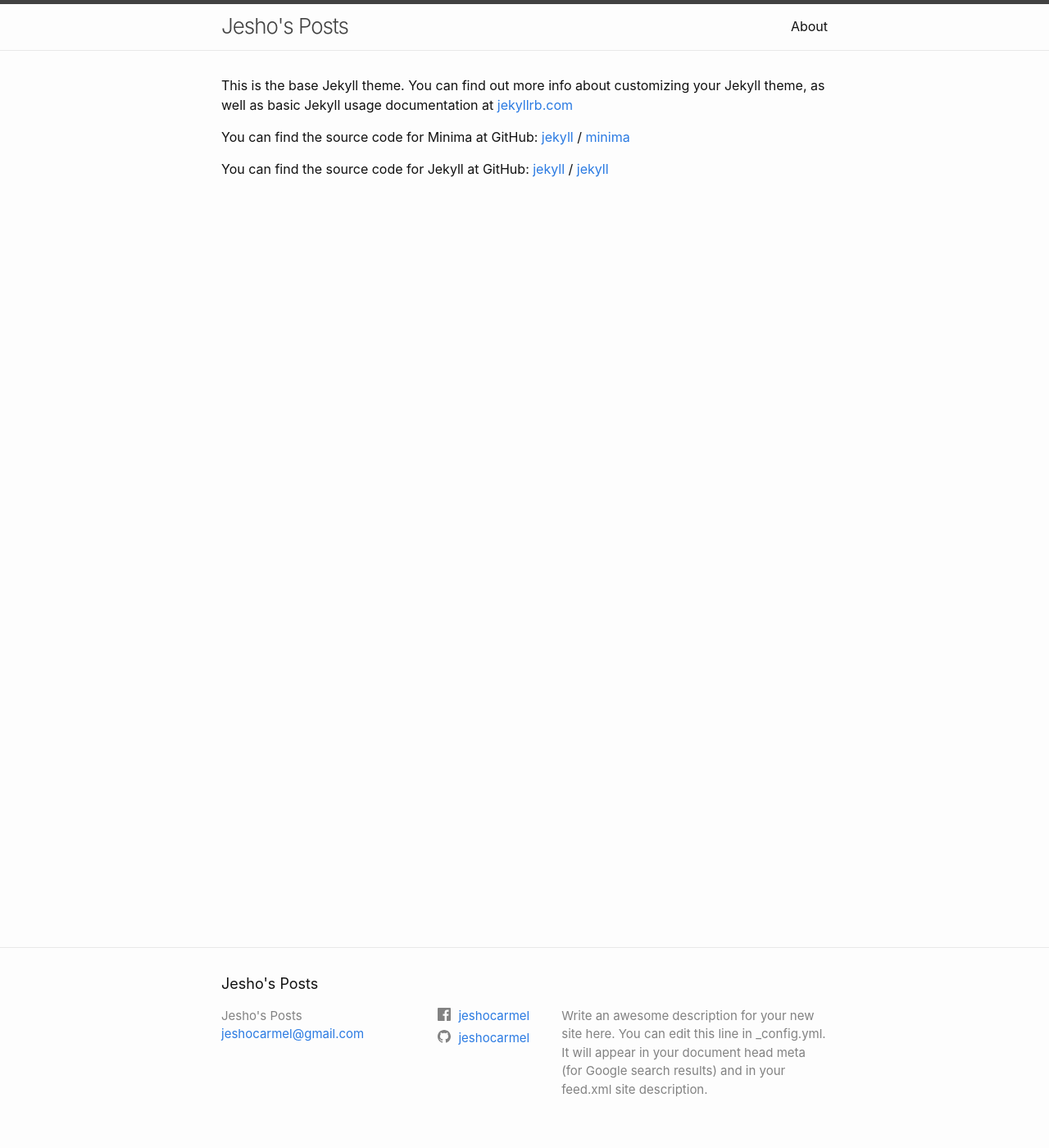
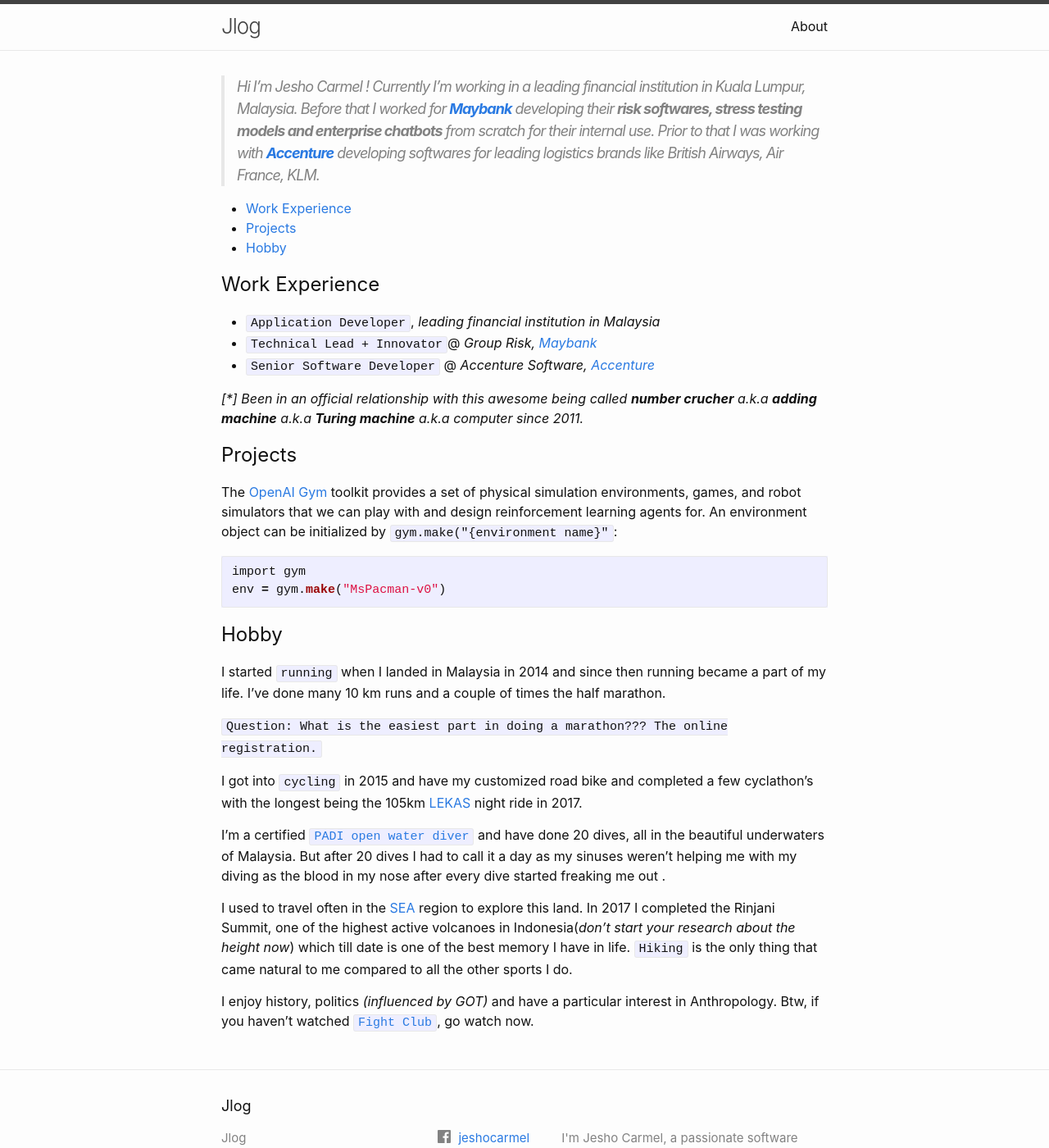
Before and after one commit to jeshocarmel/jeshocarmel.github.io, a Jekyll site: the page built from about.md, in a window 1280 px wide and 1400 px high. Shown: the whole window at 82% size. Built offline with Jekyll 4.4.1, drawn with Linux system fonts in a browser that asks for light colours; some of the changed text lies outside the part shown.

Commit message:
created about page

````diff
--- a/_config.yml
+++ b/_config.yml
@@ -13,12 +13,11 @@
 # you will see them accessed via {{ site.title }}, {{ site.email }}, and so on.
 # You can create any custom variable you would like, and they will be accessible
 # in the templates via {{ site.myvariable }}.
-title: Jesho's Posts
+title: Jlog
 email: jeshocarmel@gmail.com
 description: >- # this means to ignore newlines until "baseurl:"
-  Write an awesome description for your new site here. You can edit this
-  line in _config.yml. It will appear in your document head meta (for
-  Google search results) and in your feed.xml site description.
+    I'm Jesho Carmel, a passionate software developer, innovator in the Finance industry from India, now based in South East Asia.
+    I hope you find my journal useful in your tech. journey. If you are passionate about neural networks, chatbots do poke me.
 baseurl: "" # the subpath of your site, e.g. /blog
 url: "" # the base hostname & protocol for your site, e.g. http://example.com
 facebook_username: jeshocarmel
--- a/_includes/head.html
+++ b/_includes/head.html
@@ -11,4 +11,15 @@
   {%- if jekyll.environment == 'production' and site.google_analytics -%}
     {%- include google-analytics.html -%}
   {%- endif -%}
+
+  <!-- Global site tag (gtag.js) - Google Analytics -->
+  <script async src="https://www.googletagmanager.com/gtag/js?id=UA-118976568-1"></script>
+  <script>
+      window.dataLayer = window.dataLayer || [];
+      function gtag(){dataLayer.push(arguments);}
+      gtag('js', new Date());
+
+      gtag('config', 'UA-118976568-1');
+      </script>
+
 </head>
--- a/_layouts/default.html
+++ b/_layouts/default.html
@@ -15,6 +15,7 @@
 
     {%- include footer.html -%}
 
+
   </body>
 
 </html>
--- a/about.md
+++ b/about.md
@@ -4,15 +4,48 @@ title: About
 permalink: /about/
 ---
 
-This is the base Jekyll theme. You can find out more info about customizing your Jekyll theme, as well as basic Jekyll usage documentation at [jekyllrb.com](https://jekyllrb.com/)
-
-You can find the source code for Minima at GitHub:
-[jekyll][jekyll-organization] /
-[minima](https://github.com/jekyll/minima)
-
-You can find the source code for Jekyll at GitHub:
-[jekyll][jekyll-organization] /
-[jekyll](https://github.com/jekyll/jekyll)
+> Hi I'm Jesho Carmel ! Currently I'm working in a leading financial institution in Kuala Lumpur, Malaysia. Before that I worked for **[Maybank](http://www.maybank.com/en/index.page){:target="_blank"}** developing their **risk softwares, stress testing models and enterprise chatbots** from scratch for their internal use. Prior to that I was working with **[Accenture](https://www.accenture.com/){:target="_blank"}** developing softwares for leading logistics brands like British Airways, Air France, KLM.
 
 
-[jekyll-organization]: https://github.com/jekyll
+<!--more-->
+
+
+{: class="table-of-content"}
+* TOC
+{:toc}
+
+
+
+
+## Work Experience
+
+- `Application Developer`, *leading financial institution in Malaysia*
+- `Technical Lead + Innovator`@ *Group Risk, [Maybank](http://www.maybank.com/en/index.page){:target="_blank"}*
+- `Senior Software Developer` @ *Accenture Software, [Accenture](https://www.accenture.com/){:target="_blank"}*
+
+
+*[\*] Been in an official relationship with this awesome being called **number crucher** a.k.a **adding machine** a.k.a **Turing machine** a.k.a computer since 2011.*
+
+
+## Projects
+
+The [OpenAI Gym](https://gym.openai.com/) toolkit provides a set of physical simulation environments, games, and robot simulators that we can play with and design reinforcement learning agents for. An environment object can be initialized by `gym.make("{environment name}"`:
+```python
+import gym
+env = gym.make("MsPacman-v0")
+```
+
+## Hobby
+I started `running` when I landed in Malaysia in 2014 and since then running became a part of my life. I've done many 10 km runs and a couple of times the half marathon.
+
+`Question:  What is the easiest part in doing a marathon???  The online registration.`
+
+
+I got into `cycling` in 2015 and have my customized road bike and completed a few cyclathon's with the longest being the 105km [LEKAS](http://www.lekashighwayride.my/){:target="_blank"} night ride in 2017.
+
+
+I'm a certified [`PADI open water diver`](https://www.padi.com/courses/open-water-diver){:target="_blank"}  and have done 20 dives, all in the beautiful underwaters of Malaysia. But after 20 dives I had to call it  a day as my sinuses weren't helping me with my diving as the blood in my nose after every dive started freaking me out .
+
+I used to travel often in the [SEA](https://en.wikipedia.org/wiki/Southeast_Asia){:target="_blank"}  region to explore this land. In 2017 I completed the Rinjani Summit, one of the highest active volcanoes in Indonesia(*don't start your research about the height now*) which till date is one of the best memory I have in life. `Hiking` is the only thing that came natural to me compared to all the other sports I do.
+
+I enjoy history, politics *(influenced by GOT)* and have a particular interest in Anthropology.  Btw, if you haven't watched [`Fight Club`](https://www.imdb.com/title/tt0137523){:target="_blank"}, go watch now.
````
